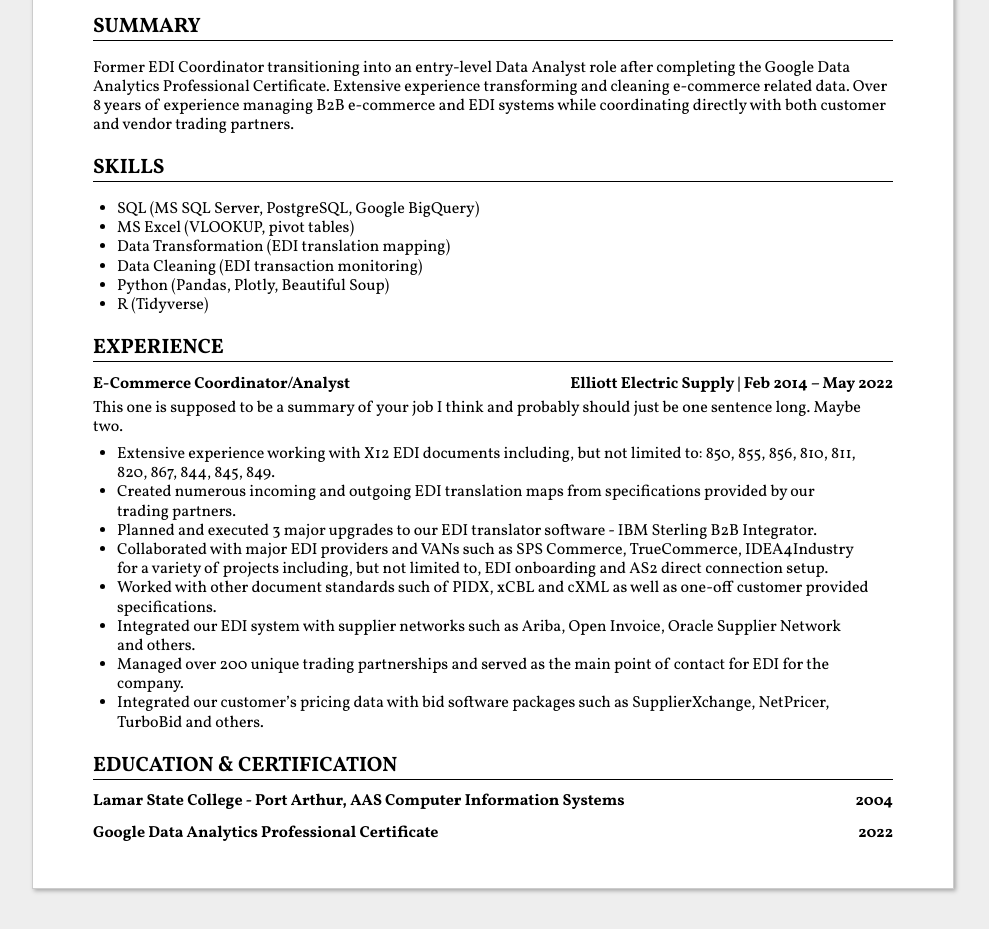
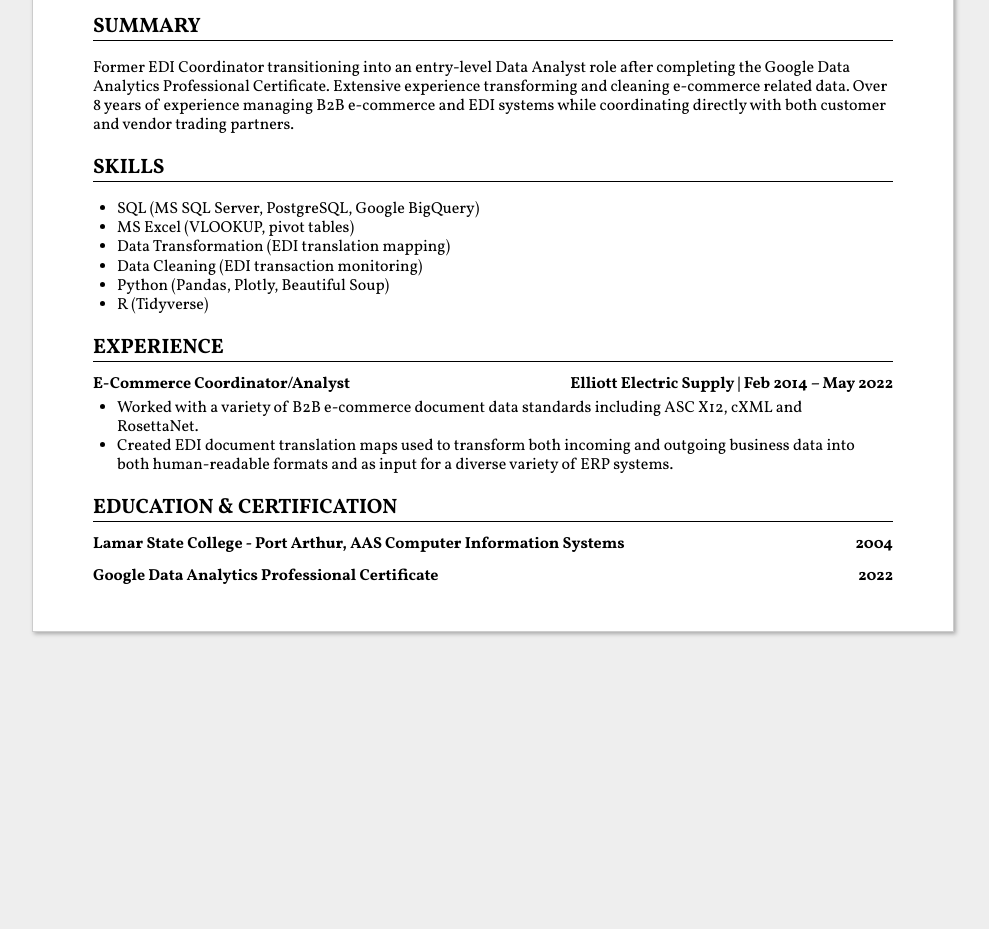
Before and after one commit to davidRortego/web-resume, a plain HTML site: page index.html in a window 1280 px wide. Shown: the part 144-1073 px from the top of the page, without its empty margins (147-1136 px from the left). After the commit the page ends 816 px from the top, so only its background shows below. Drawn offline with Linux system fonts and the light colour scheme.

Commit message:
two experience points

```diff
--- a/index.html
+++ b/index.html
@@ -154,16 +154,9 @@ is intended to be used for a short summary. -->
 <!-- You have to wrap the "left" and "right" half of these headings in spans by
 hand -->
 <h3><span>E-Commerce Coordinator/Analyst</span> <spam>Elliott Electric Supply | </span> <span>Feb 2014 &ndash; May 2022</span></h3>
-<p>This one is supposed to be a summary of your job I think and probably should just be one sentence long.  Maybe two.</p>
 <ul>
-<li>Extensive experience working with X12 EDI documents including, but not limited to: 850, 855, 856, 810, 811, 820, 867, 844, 845, 849.</li>
-<li>Created numerous incoming and outgoing EDI translation maps from specifications provided by our trading partners.</li>
-<li>Planned and executed 3 major upgrades to our EDI translator software - IBM Sterling B2B Integrator.</li>
-<li>Collaborated with major EDI providers and VANs such as SPS Commerce, TrueCommerce, IDEA4Industry for a variety of projects including, but not limited to, EDI onboarding and AS2 direct connection setup.</li>
-<li>Worked with other document standards such of PIDX, xCBL and cXML as well as one-off customer provided specifications.</li>
-<li>Integrated our EDI system with supplier networks such as Ariba, Open Invoice, Oracle Supplier Network and others.</li>
-<li>Managed over 200 unique trading partnerships and served as the main point of contact for EDI for the company.</li>
-<li>Integrated our customer&rsquo;s pricing data with bid software packages such as SupplierXchange, NetPricer, TurboBid and others.</li>
+<li>Worked with a variety of B2B e-commerce document data standards including ASC X12, cXML and RosettaNet.</li>
+<li>Created EDI document translation maps used to transform both incoming and outgoing business data into both human-readable formats and as input for a diverse variety of ERP systems.</li>
 </ul>
 <h2>Education &amp; Certification</h2>
 <h3><span>Lamar State College - Port Arthur, AAS Computer Information Systems</span> <span>2004</span></h3>
```
Also changed, not shown: resume.html (+2 -9 lines), 2 other files.
